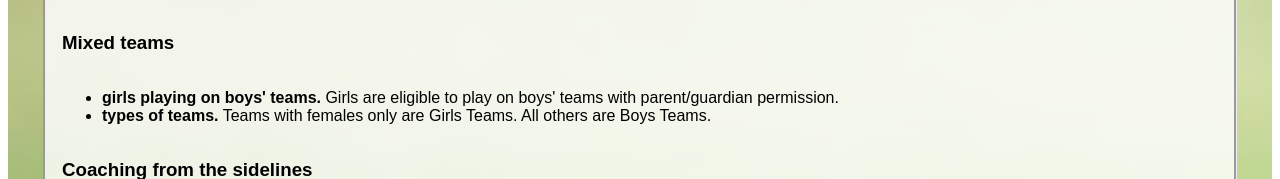
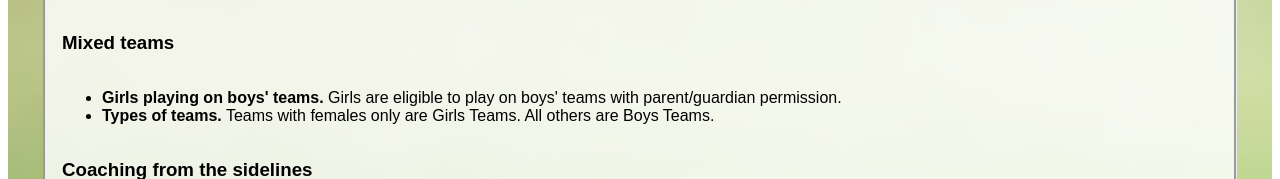
Before and after one commit to wulfo/Ubiqum-1st-Project, a plain HTML site: page rules.html in a window 1280 px wide. Shown: the part 2132-2311 px from the top of the page. Drawn offline with Linux system fonts and the light colour scheme.

Commit message:
spelling mistakes

```diff
--- a/rules.html
+++ b/rules.html
@@ -197,8 +197,8 @@
                     </ul>
                     <H3 class="name_list">Mixed teams</H3>
                     <ul>
-                        <li class="square"><span class="name_list">girls playing on boys' teams.</span> Girls are eligible to play on boys' teams with parent/guardian permission.</li>
-                        <li><span class="name_list">types of teams.</span> Teams with females only are Girls Teams. All others are Boys Teams.</li>
+                        <li class="square"><span class="name_list">Girls playing on boys' teams.</span> Girls are eligible to play on boys' teams with parent/guardian permission.</li>
+                        <li><span class="name_list">Types of teams.</span> Teams with females only are Girls Teams. All others are Boys Teams.</li>
                     </ul>
                     <h3 class="name_list">Coaching from the sidelines</h3>
                     <ul>
```
